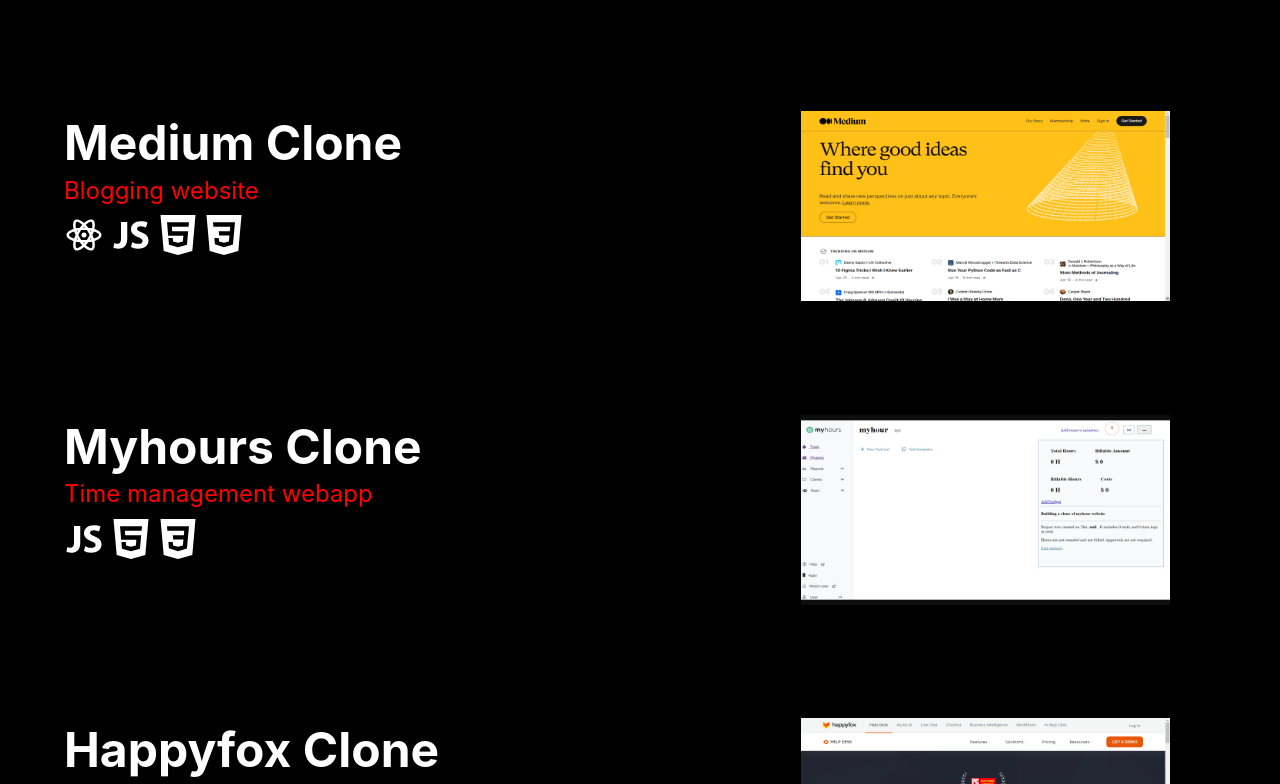
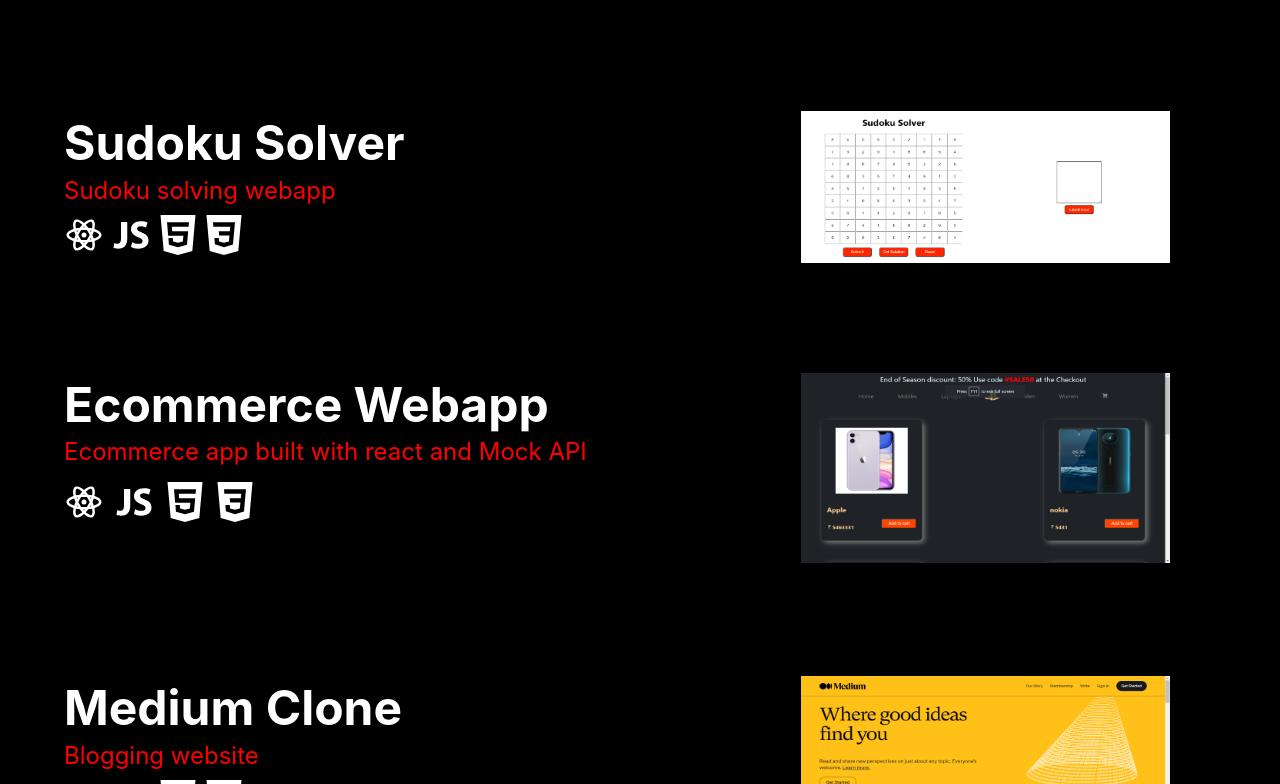
Before and after one commit to ashish921998/Portfolio, a React (Create React App) app: page /work in a window 1280 px wide. Shown: the part 470-1254 px from the top of the page. Built offline with nearby package versions, Linux system fonts and the light colour scheme; no server answers; a web font is replaced by a local one.

Commit message:
Added sudoku and ecommerce app

```diff
--- a/src/Components/Work.jsx
+++ b/src/Components/Work.jsx
@@ -13,6 +13,8 @@
 import medium from "../Images/medium.png";
 import happyfox from "../Images/happyfox.png";
 import myhours from "../Images/myhours.png";
+import sudoku from "../Images/sudoku.png";
+import ecom from "../Images/ecom.png";
 
 function Work() {
   return (
@@ -50,6 +52,50 @@
 
           <div className={styles.img}>
             <img src={dineout} alt="workImage" />
+          </div>
+        </div>
+
+        <div className={styles.projects}>
+          <div>
+            <h1>Sudoku Solver</h1>
+            <a
+              href="https://github.com/ashish921998/Soduko"
+              target="_blank"
+              rel="noreferrer"
+            >
+              Sudoku solving webapp
+            </a>
+            <div>
+              <RiReactjsLine className={styles.iconStyles} />
+              <IoLogoJavascript className={styles.iconStyles} />
+              <SiHtml5 className={styles.iconStyles} />
+              <SiCss3 className={styles.iconStyles} />
+            </div>
+          </div>
+          <div className={styles.img}>
+            <img src={sudoku} alt="workImage" />
+          </div>
+        </div>
+
+        <div className={styles.projects}>
+          <div>
+            <h1>Ecommerce Webapp</h1>
+            <a
+              href="https://github.com/ashish921998/React-Ecom-app"
+              target="_blank"
+              rel="noreferrer"
+            >
+              Ecommerce app built with react and Mock API
+            </a>
+            <div>
+              <RiReactjsLine className={styles.iconStyles} />
+              <IoLogoJavascript className={styles.iconStyles} />
+              <SiHtml5 className={styles.iconStyles} />
+              <SiCss3 className={styles.iconStyles} />
+            </div>
+          </div>
+          <div className={styles.img}>
+            <img src={ecom} alt="workImage" />
           </div>
         </div>
 
```
Also changed, not shown: src/Images/ecom.png (added), src/Images/sudoku.png (added).
